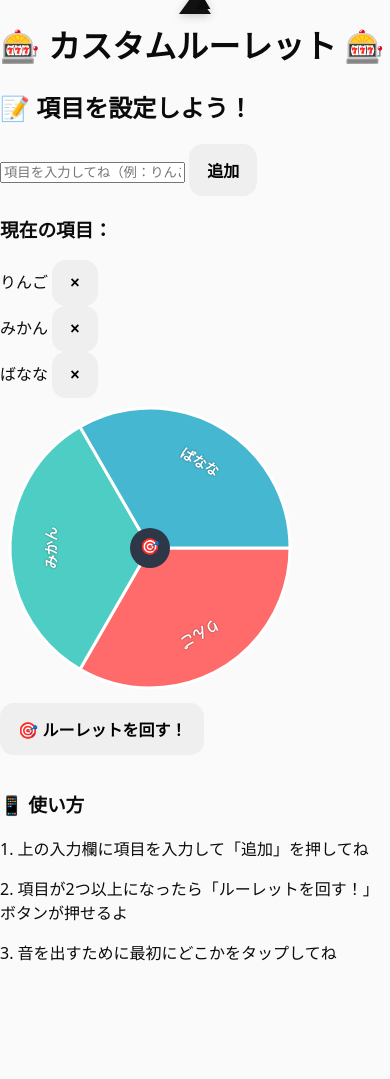
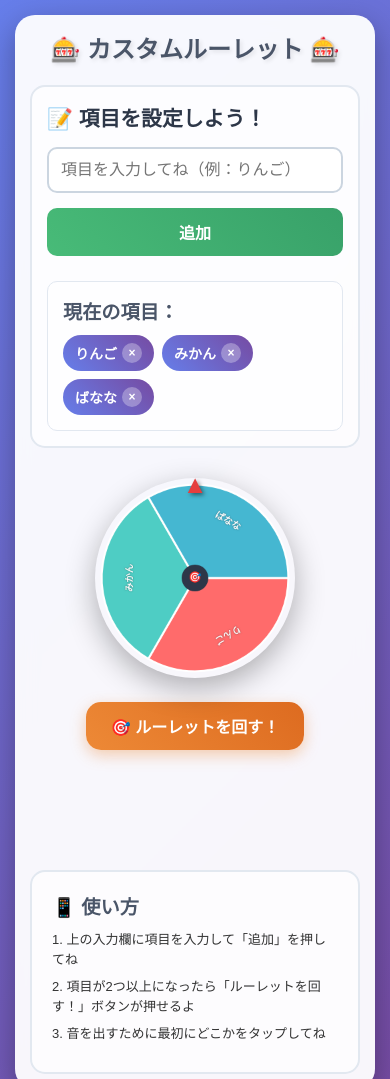
Before and after one commit to titan11111/051-rulet, a plain HTML site: page index.html in a window 390 px wide. Shown: the top 1079 px of the page. Before the commit the page ends 964 px from the top, so only its background shows below. Drawn offline with Linux system fonts and the light colour scheme.

Commit message:
Update style.css

```diff
--- a/style.css
+++ b/style.css
@@ -1,197 +1,336 @@
-:root{
-  --wheel-size: min(92vw, 540px);
-  --accent: #2b6cff;
+/* リセット */
+* {
+    margin: 0;
+    padding: 0;
+    box-sizing: border-box;
 }
 
-* { box-sizing: border-box; }
-html,body { height: 100%; }
-body{
-  margin: 0;
-  font-family: ui-sans-serif, system-ui, -apple-system, "Segoe UI", Roboto, "Helvetica Neue", Arial, "Noto Sans JP", "Apple Color Emoji", "Segoe UI Emoji";
-  color: #0b0b0b;
-  background: #fafafa;
+body {
+    font-family: 'Arial', sans-serif;
+    background: linear-gradient(135deg, #667eea 0%, #764ba2 100%);
+    min-height: 100vh;
+    color: #333;
+    padding: 10px;
 }
 
-.app{
-  max-width: 980px;
+.container {
+    max-width: 600px;
     margin: 0 auto;
-  padding: 12px 16px 28px;
+    background: rgba(255, 255, 255, 0.95);
+    border-radius: 20px;
+    padding: 20px;
+    box-shadow: 0 10px 30px rgba(0, 0, 0, 0.3);
+    backdrop-filter: blur(10px);
 }
 
-.top h1{
-  margin: 8px 0 4px;
-  font-size: clamp(20px, 5vw, 32px);
-  letter-spacing: .02em;
-}
-.note{
-  margin: 0 0 8px;
-  color: #444;
-  font-size: 0.95rem;
+h1 {
+    text-align: center;
+    color: #4a5568;
+    margin-bottom: 30px;
+    font-size: 2rem;
+    text-shadow: 2px 2px 4px rgba(0, 0, 0, 0.1);
 }
 
-.controls{
-  background: #fff;
-  padding: 12px;
-  border-radius: 16px;
-  box-shadow: 0 4px 20px rgba(0,0,0,.06);
-  display: grid;
-  gap: 10px;
+h2 {
+    color: #2d3748;
+    margin-bottom: 15px;
+    font-size: 1.5rem;
 }
 
-.controls textarea{
-  width: 100%;
-  resize: vertical;
-  font-size: 15px;
-  line-height: 1.6;
-  padding: 10px 12px;
-  border: 1px solid #e5e5e5;
-  border-radius: 12px;
+h3 {
+    color: #4a5568;
+    margin-bottom: 10px;
+    font-size: 1.2rem;
 }
 
-.control-row{
+/* 設定セクション */
+.settings {
+    margin-bottom: 30px;
+    background: rgba(255, 255, 255, 0.7);
+    padding: 20px;
+    border-radius: 15px;
+    border: 2px solid #e2e8f0;
+}
+
+.input-group {
+    display: flex;
+    gap: 10px;
+    margin-bottom: 20px;
+    flex-wrap: wrap;
+}
+
+#itemInput {
+    flex: 1;
+    padding: 12px;
+    border: 2px solid #cbd5e0;
+    border-radius: 10px;
+    font-size: 16px;
+    min-width: 200px;
+    outline: none;
+    transition: border-color 0.3s;
+}
+
+#itemInput:focus {
+    border-color: #667eea;
+    box-shadow: 0 0 0 3px rgba(102, 126, 234, 0.1);
+}
+
+#addBtn {
+    padding: 12px 20px;
+    background: linear-gradient(45deg, #48bb78, #38a169);
+    color: white;
+    border: none;
+    border-radius: 10px;
+    font-size: 16px;
+    font-weight: bold;
+    cursor: pointer;
+    transition: all 0.3s;
+    min-width: 80px;
+}
+
+#addBtn:hover {
+    transform: translateY(-2px);
+    box-shadow: 0 5px 15px rgba(72, 187, 120, 0.4);
+}
+
+#addBtn:active {
+    transform: translateY(0);
+}
+
+.items-list {
+    background: rgba(255, 255, 255, 0.8);
+    padding: 15px;
+    border-radius: 10px;
+    border: 1px solid #e2e8f0;
+}
+
+#currentItems {
+    display: flex;
+    flex-wrap: wrap;
+    gap: 8px;
+    margin-top: 10px;
+}
+
+.item-tag {
+    background: linear-gradient(45deg, #667eea, #764ba2);
+    color: white;
+    padding: 8px 12px;
+    border-radius: 20px;
+    font-size: 14px;
+    font-weight: bold;
     display: flex;
     align-items: center;
-  gap: 12px;
-  flex-wrap: wrap;
-}
-.control-row input[type="range"]{
-  flex: 1 1 200px;
-}
-#fontSizeVal{ min-width: 48px; text-align: right; color:#333; }
-
-.switch{
-  display: inline-flex;
-  align-items: center;
-  gap: 6px;
-  padding: 6px 8px;
-  border-radius: 999px;
-  background: #f1f4ff;
-  border: 1px solid #e2e8ff;
-  font-size: 14px;
+    gap: 5px;
+    animation: fadeIn 0.3s ease-in;
 }
 
-.buttons{
-  gap: 10px;
-}
-button{
-  appearance: none;
+.item-tag .remove-btn {
+    background: rgba(255, 255, 255, 0.3);
     border: none;
-  border-radius: 14px;
-  padding: 14px 18px;
-  font-weight: 700;
-  font-size: 16px;
+    border-radius: 50%;
+    color: white;
     cursor: pointer;
-  transition: transform .05s ease, box-shadow .2s ease, background .2s ease;
-}
-button#apply{
-  background: #ededed;
-}
-button#apply:hover{
-  background: #e1e1e1;
-}
-button.spin{
-  background: var(--accent);
-  color: #fff;
-  box-shadow: 0 8px 16px rgba(43,108,255,.25);
-}
-button.spin:active{
-  transform: translateY(1px);
-  box-shadow: 0 6px 10px rgba(43,108,255,.2);
+    width: 20px;
+    height: 20px;
+    font-size: 12px;
+    font-weight: bold;
+    display: flex;
+    align-items: center;
+    justify-content: center;
+    transition: background 0.3s;
 }
 
-.stage{
-  display: grid;
-  gap: 16px;
-  margin-top: 16px;
+.item-tag .remove-btn:hover {
+    background: rgba(255, 255, 255, 0.5);
 }
 
-.wheel-wrap{
-  position: relative;
-  width: var(--wheel-size);
-  height: var(--wheel-size);
-  margin-inline: auto;
+/* ルーレットセクション */
+.roulette-container {
+    text-align: center;
+    margin-bottom: 30px;
 }
 
-#wheel{
-  width: 100%;
-  height: 100%;
-  display: block;
-  filter: drop-shadow(0 10px 24px rgba(0,0,0,.08));
-  background: radial-gradient(ellipse at center, #ffffff 0%, #fbfbfb 60%, #f3f3f3 100%);
-  border-radius: 50%;
+.roulette-wrapper {
+    position: relative;
+    display: inline-block;
+    margin-bottom: 20px;
 }
 
-/* 中心のハブ */
-#wheel::after{
-  content:"";
-  position:absolute;
-  left: 50%; top: 50%;
-  width: calc(var(--wheel-size) * .12);
-  height: calc(var(--wheel-size) * .12);
-  transform: translate(-50%,-50%);
-  background: #fff;
-  border: 6px solid #111;
+#rouletteCanvas {
     border-radius: 50%;
-  box-shadow: inset 0 2px 0 rgba(0,0,0,.2), 0 6px 16px rgba(0,0,0,.12);
+    box-shadow: 0 10px 30px rgba(0, 0, 0, 0.3);
+    transition: transform 0.1s;
+    max-width: 100%;
+    height: auto;
 }
 
-/* ポインタ（三角） */
-.pointer{
+.pointer {
     position: absolute;
+    top: -10px;
     left: 50%;
-  top: -8px;
     transform: translateX(-50%);
-  width: 0;
-  height: 0;
-  border-left: 16px solid transparent;
-  border-right: 16px solid transparent;
-  border-bottom: 22px solid #111;
-  filter: drop-shadow(0 2px 4px rgba(0,0,0,.2));
+    font-size: 30px;
+    color: #e53e3e;
+    text-shadow: 2px 2px 4px rgba(0, 0, 0, 0.5);
     z-index: 10;
 }
 
-.result{
-  text-align: center;
-  font-size: clamp(18px, 5.5vw, 28px);
-  font-weight: 800;
-  letter-spacing: .02em;
-  padding: 8px 10px;
+#spinBtn {
+    padding: 15px 30px;
+    background: linear-gradient(45deg, #ed8936, #dd6b20);
+    color: white;
+    border: none;
+    border-radius: 15px;
+    font-size: 18px;
+    font-weight: bold;
+    cursor: pointer;
+    transition: all 0.3s;
+    box-shadow: 0 5px 15px rgba(237, 137, 54, 0.4);
 }
 
-.report{
-  max-width: 760px;
-  margin: 0 auto;
-  background: #fff;
-  border: 1px dashed #e3e3e3;
-  border-radius: 12px;
-  padding: 6px 10px;
-}
-.report summary{
-  cursor: pointer;
-  font-weight: 700;
-}
-.report ul{
-  margin: 8px 0 6px;
-  padding-left: 18px;
-  font-size: 14px;
+#spinBtn:hover:not(:disabled) {
+    transform: translateY(-3px);
+    box-shadow: 0 8px 25px rgba(237, 137, 54, 0.6);
 }
 
-/* テキスト共通（視認性） */
-.slice-label{
-  font-weight: 900;
-  letter-spacing: .02em;
-  dominant-baseline: middle;
-  text-anchor: middle;
-  pointer-events: none;
-  paint-order: stroke fill;
+#spinBtn:active:not(:disabled) {
+    transform: translateY(-1px);
 }
 
-/* 回転アニメ */
-.spin-anim{
-  transition: transform 10s cubic-bezier(.08,.63,0,1.02);
+#spinBtn:disabled {
+    background: #a0aec0;
+    cursor: not-allowed;
+    box-shadow: none;
+    transform: none;
 }
 
-/* アクセシビリティ（ユーザーが大きい文字を選んだときの余白） */
-@media (prefers-reduced-motion: reduce){
-  .spin-anim{ transition: none; }
+/* 結果表示 */
+.result {
+    text-align: center;
+    margin-bottom: 30px;
+    min-height: 60px;
+    display: flex;
+    align-items: center;
+    justify-content: center;
 }
+
+.result.show {
+    background: linear-gradient(45deg, #48bb78, #38a169);
+    color: white;
+    padding: 20px;
+    border-radius: 15px;
+    font-size: 24px;
+    font-weight: bold;
+    box-shadow: 0 5px 20px rgba(72, 187, 120, 0.4);
+    animation: resultPop 0.6s ease-out;
+}
+
+/* 操作説明 */
+.instructions {
+    background: rgba(255, 255, 255, 0.7);
+    padding: 20px;
+    border-radius: 15px;
+    border: 2px solid #e2e8f0;
+}
+
+.instructions p {
+    margin-bottom: 8px;
+    font-size: 14px;
+    line-height: 1.5;
+}
+
+/* アニメーション */
+@keyframes fadeIn {
+    from {
+        opacity: 0;
+        transform: translateY(-10px);
+    }
+    to {
+        opacity: 1;
+        transform: translateY(0);
+    }
+}
+
+@keyframes resultPop {
+    0% {
+        opacity: 0;
+        transform: scale(0.8) translateY(20px);
+    }
+    50% {
+        transform: scale(1.05) translateY(-5px);
+    }
+    100% {
+        opacity: 1;
+        transform: scale(1) translateY(0);
+    }
+}
+
+@keyframes spin {
+    from {
+        transform: rotate(0deg);
+    }
+    to {
+        transform: rotate(360deg);
+    }
+}
+
+/* レスポンシブ対応 */
+@media (max-width: 768px) {
+    .container {
+        margin: 5px;
+        padding: 15px;
+    }
+
+    h1 {
+        font-size: 1.5rem;
+        margin-bottom: 20px;
+    }
+
+    h2 {
+        font-size: 1.3rem;
+    }
+
+    .settings {
+        padding: 15px;
+    }
+
+    .input-group {
+        flex-direction: column;
+    }
+
+    #itemInput, #addBtn {
+        width: 100%;
+        margin-bottom: 5px;
+    }
+
+    #rouletteCanvas {
+        width: 250px;
+        height: 250px;
+    }
+
+    #spinBtn {
+        padding: 12px 25px;
+        font-size: 16px;
+    }
+
+    .result.show {
+        font-size: 20px;
+        padding: 15px;
+    }
+}
+
+@media (max-width: 480px) {
+    #rouletteCanvas {
+        width: 200px;
+        height: 200px;
+    }
+
+    .pointer {
+        font-size: 25px;
+        top: -8px;
+    }
+
+    .instructions p {
+        font-size: 13px;
+    }
+}
```
Lines whose indentation alone changed are shown as unchanged.
